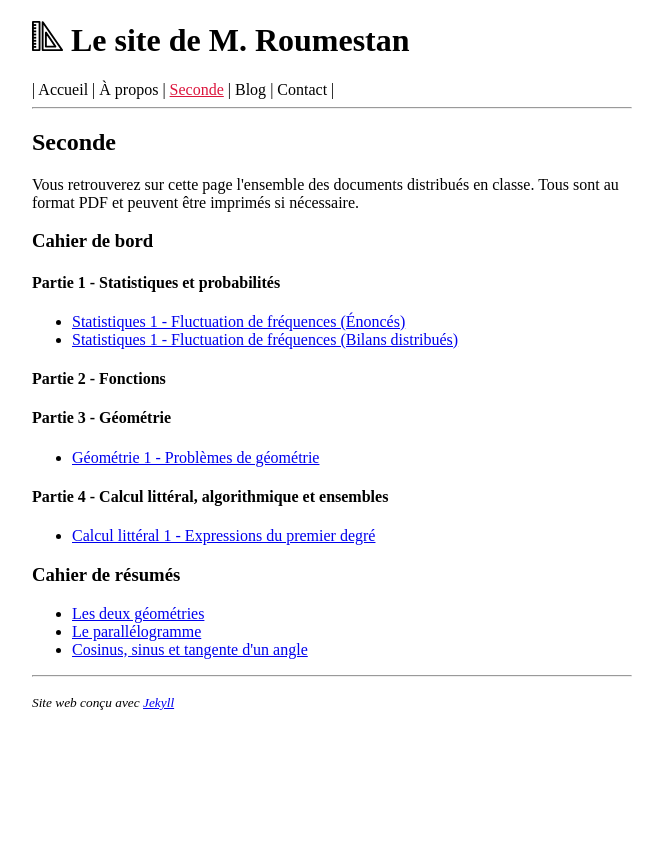
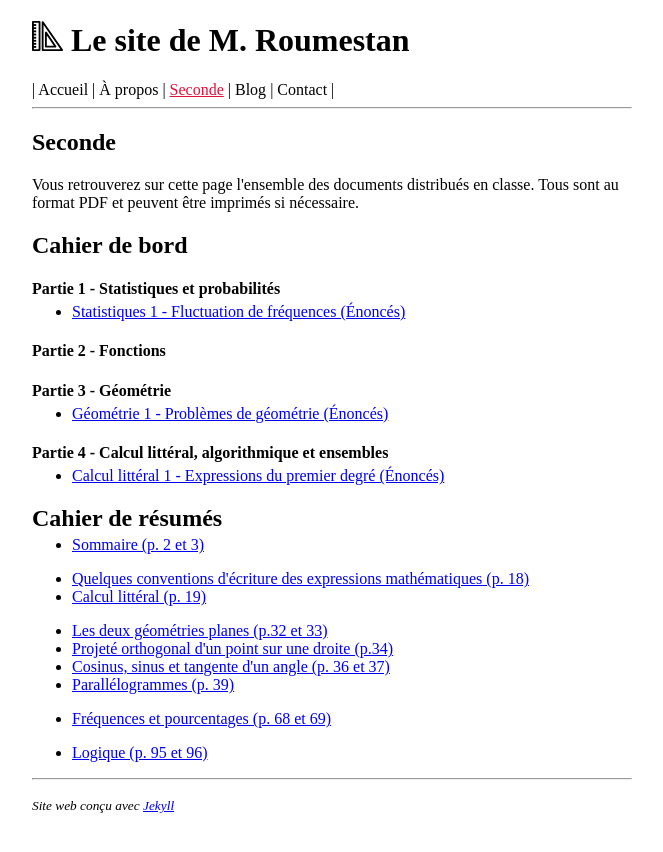
Before and after one commit to roumesta/roumestan.github.io, a Jekyll site: the page built from seconde.html, in a window 1280 px wide. Shown: the top 852 px of the page, without its empty margins (308-971 px from the left). Built offline with Jekyll 4.4.1, drawn with Linux system fonts in a browser that asks for light colours.

Commit message:
Ajout de document. Modifs CSS

```diff
--- a/_sass/main.scss
+++ b/_sass/main.scss
@@ -28,6 +28,14 @@ h1 a {
     text-decoration: none;
 }
 
+h4 + ul {
+    margin-top: -1em;
+}
+
+h2 + ul {
+    margin-top: -1em;
+}
+
 .img-responsive {
     max-width: 100%;
     height: auto;
--- a/seconde.html
+++ b/seconde.html
@@ -5,14 +5,12 @@ title: Seconde
 
 <p>Vous retrouverez sur cette page l'ensemble des documents distribués en classe. Tous sont au format PDF et peuvent être imprimés si nécessaire.</p>
 
-<h3>Cahier de bord</h3>
+<h2>Cahier de bord</h2>
 
 <h4>Partie 1 - Statistiques et probabilités</h4>
 <ul>
-<li><a href="{{ site.url }}/documents/S1_1_enonces.pdf" target="_blank">
+<li><a href="{{ site.url }}/documents/S1_enonces.pdf" target="_blank">
     Statistiques 1 - Fluctuation de fréquences (Énoncés)</a></li>
-<li><a href="{{ site.url }}/documents/S1_1_enonces.pdf" target="_blank">
-    Statistiques 1 - Fluctuation de fréquences (Bilans distribués)</a></li>
 </ul>
 
 <h4>Partie 2 - Fonctions</h4>
@@ -20,17 +18,31 @@ title: Seconde
 <h4>Partie 3 - Géométrie</h4>
 
 <ul>
-<li><a href="{{ site.url }}/documents/S1_1_enonces.pdf" target="_blank">Géométrie 1 - Problèmes de géométrie</a></li>
+<li><a href="{{ site.url }}/documents/G1_enonces.pdf" target="_blank">Géométrie 1 - Problèmes de géométrie (Énoncés)</a></li>
 </ul>
 
 <h4>Partie 4 - Calcul littéral, algorithmique et ensembles</h4>
 <ul>
-<li><a href="{{ site.url }}/documents/S1_1_enonces.pdf" target="_blank">Calcul littéral 1 - Expressions du premier degré</a></li>
+<li><a href="{{ site.url }}/documents/CL1_enonces.pdf" target="_blank">Calcul littéral 1 - Expressions du premier degré (Énoncés)</a></li>
 </ul>
 
-<h3>Cahier de résumés</h3>
+<h2>Cahier de résumés</h2>
 <ul>
-<li><a href="{{ site.url }}/documents/S1_1_enonces.pdf" target="_blank">Les deux géométries</a></li>
-<li><a href="{{ site.url }}/documents/S1_1_enonces.pdf" target="_blank">Le parallélogramme</a></li>
-<li><a href="{{ site.url }}/documents/S1_1_enonces.pdf" target="_blank">Cosinus, sinus et tangente d'un angle</a></li>
+<li><a href="{{ site.url }}/documents/resume_sommaire.pdf" target="_blank">Sommaire (p. 2 et 3)</a></li>
 </ul>
+<ul>
+<li><a href="{{ site.url }}/documents/CL1_resume_conventions_ecriture.pdf" target="_blank">Quelques conventions d'écriture des expressions mathématiques (p. 18)</a></li>
+<li><a href="{{ site.url }}/documents/CL1_resume_calcul_litteral.pdf" target="_blank">Calcul littéral (p. 19)</a></li>
+</ul>
+<ul>
+<li><a href="{{ site.url }}/documents/G1_resume_deux_geometries.pdf" target="_blank">Les deux géométries planes (p.32 et 33)</a></li>
+<li><a href="{{ site.url }}/documents/G1_resume_projete_orthogonal.pdf" target="_blank">Projeté orthogonal d'un point sur une droite (p.34)</a></li>
+<li><a href="{{ site.url }}/documents/G1_resume_cosinus_sinus_tangente.pdf" target="_blank">Cosinus, sinus et tangente d'un angle (p. 36 et 37)</a></li>
+<li><a href="{{ site.url }}/documents/G1_resume_parallelogrammes.pdf" target="_blank">Parallélogrammes (p. 39)</a></li>
+</ul>
+<ul>
+<li><a href="{{ site.url }}/documents/S1_resume_frequence_pourcentages.pdf" target="_blank">Fréquences et pourcentages (p. 68 et 69)</a></li>
+</ul>
+<ul>
+<li><a href="{{ site.url }}/documents/G1_resume_logique.pdf" target="_blank">Logique (p. 95 et 96)</a></li>
+</ul>
```
Also changed, not shown: 14 other files.
